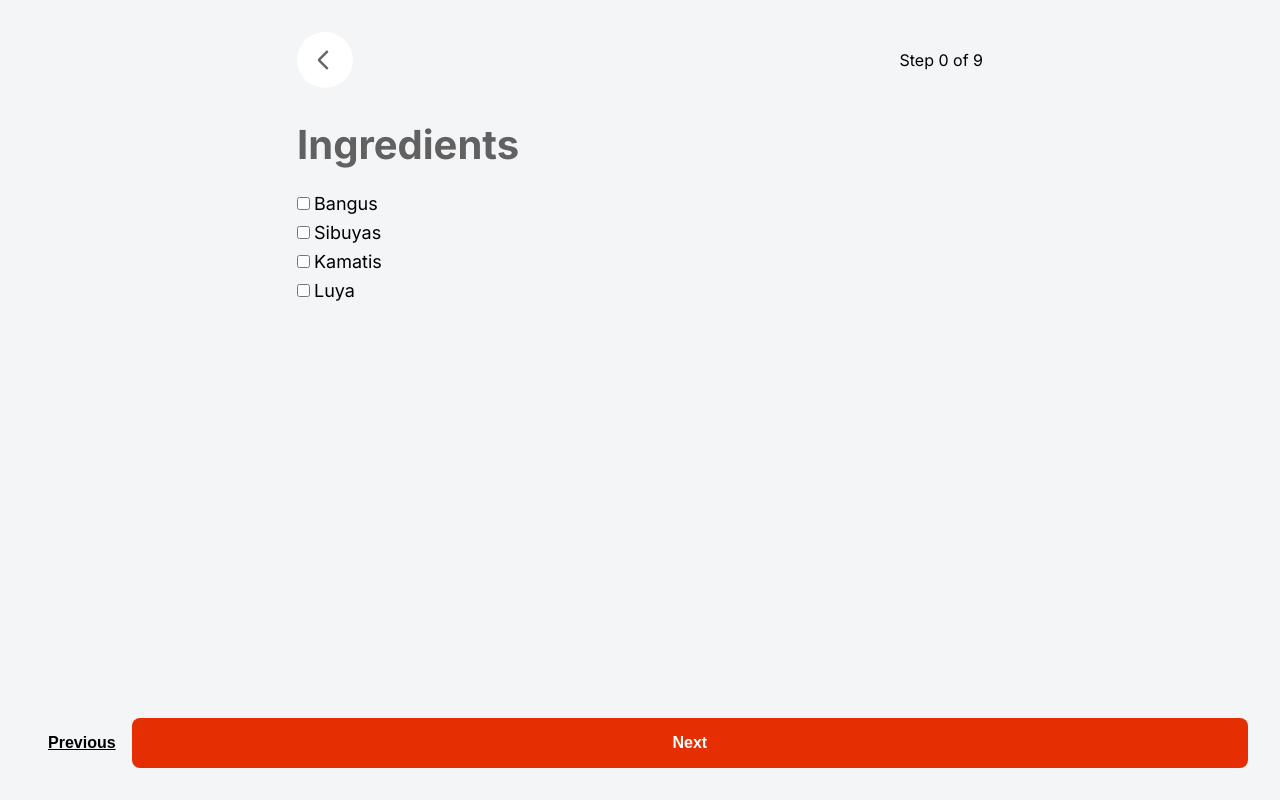
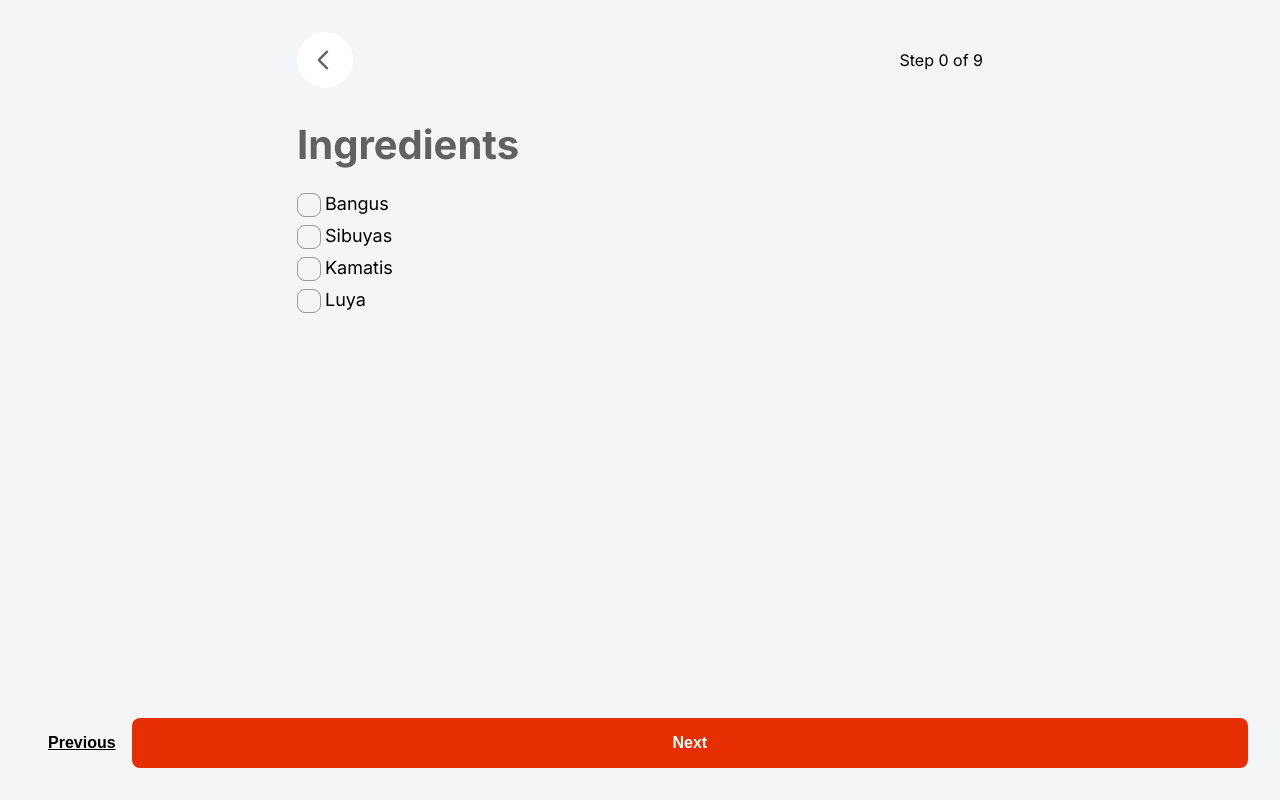
Before and after one commit to audemarsodato/ulalam, a React (Vite) app in the folder frontend/: page /cook/1 in a window 1280 px wide. Built offline with nearby package versions, Linux system fonts and the light colour scheme; a web font is replaced by a local one.

Commit message:
feat: Create custom checkbox component

```diff
--- /dev/null
+++ b/frontend/src/components/checkbox/CheckBox.css
@@ -0,0 +1,34 @@
+
+.checkbox__input {
+        display: none;
+}
+
+.checkbox__checkmark {
+        width: 24px;
+        height: 24px;
+
+        border: 1px solid #999;
+        border-radius: 8px;
+
+        display: flex;
+        align-items: center;
+        justify-content: center;
+}
+
+.checkbox__checkmark::after {
+        content: '';
+        display: none;
+}
+
+.checkbox__input:checked + .checkbox__checkmark::after {
+        content: 'check';
+        font-family: "Material Symbols Rounded";
+        display: block;
+        font-weight: 600;
+}
+
+.checkbox__input:checked + .checkbox__checkmark {
+        border: none;
+        background-color: rgba(0, 0, 0, 0);
+        color: var(--primary);
+}
--- /dev/null
+++ b/frontend/src/components/checkbox/CheckBox.jsx
@@ -0,0 +1,12 @@
+import './CheckBox.css'
+
+export default function CheckBox({ label, className }) {
+
+        return (
+                <label className={`checkbox ${className}`}>
+                        <input type="checkbox" className='checkbox__input' hidden/>
+                        <span className='material-symbols-rounded checkbox__checkmark'></span>
+                        <span className="checkbox__content">{label}</span>
+                </label>
+        )
+}
--- a/frontend/src/components/modal/Modal.css
+++ b/frontend/src/components/modal/Modal.css
@@ -20,6 +20,7 @@
 
         background-color: var(--bg);
         border-radius: 8px;
+        box-shadow: 0px 8px 22px 0px rgba(0,0,0,0.1);
 }
 
 .modal__body header {
@@ -30,7 +31,7 @@
 }
 
 .modal__title h1 {
-        font-size: var(--medium-header);
+        font-size: var(--text-size);
         opacity: 80%;
 }
 
--- a/frontend/src/components/ulam-cards/SpecialtyCard.jsx
+++ b/frontend/src/components/ulam-cards/SpecialtyCard.jsx
@@ -23,7 +23,7 @@ export default function SpecialtyCard({ ulamName, owner, timesCooked, imageURL }
                                 </div>
 
                                 <div className="cook-button">
-                                        <Link to={'cook/838iueirer'}>
+                                        <Link to={'/cook/838iueirer'}>
                                                 <span className="material-symbols-rounded">restaurant</span>
                                         </Link>
                                 </div>
--- a/frontend/src/index.css
+++ b/frontend/src/index.css
@@ -750,7 +750,7 @@ body {
 }
 
 .ulam-profile-page .section {
-        margin-top: 32px;
+        margin-top: 24px;
 }
 
 .ulam-profile-page .section h2 {
--- a/frontend/src/pages/cook-ulam/CookUlam.css
+++ b/frontend/src/pages/cook-ulam/CookUlam.css
@@ -66,6 +66,10 @@
         font-size: 18px;
         display: flex;
         gap: 4px;
+}
+
+.ingredients-checklist .ingredients-container .checkbox__input:checked ~ .checkbox__content {
+        text-decoration: line-through;
 }
 
 .step {
--- a/frontend/src/pages/cook-ulam/components/IngredientsList.jsx
+++ b/frontend/src/pages/cook-ulam/components/IngredientsList.jsx
@@ -1,12 +1,11 @@
 import '../CookUlam.css'
+
+import CheckBox from '../../../components/checkbox/Checkbox'
 
 export default function IngredientsList({ ingredients }) {
 
         const displayIngredients = ingredients.map(ingredient => (
-                <label className='ingredient'>
-                        <input type="checkbox"/>
-                        {ingredient}
-                </label>
+                <CheckBox label={ingredient} className={'ingredient'}/>
         ))
 
         return (
--- a/frontend/src/pages/user-profile/UserProfile.jsx
+++ b/frontend/src/pages/user-profile/UserProfile.jsx
@@ -1,4 +1,5 @@
-import { act, useState } from 'react'
+import { useState } from 'react'
+import { useNavigate } from 'react-router-dom'
 
 import './UserProfile.css'
 
@@ -9,7 +10,8 @@ import Modal from "../../components/modal/Modal"
 import UserCard from '../../components/UserCard'
 
 export default function UserProfile() {
-        const currentUser = 'audemarsodato'
+        const navigate = useNavigate()
+        const currentUser = 'not audemarsodato'
         const usersProfile = 'audemarsodato'
         const isOwnProfile = currentUser === usersProfile
         const [ isFollowing, setIsFollowing ] = useState(false)
@@ -103,7 +105,7 @@ export default function UserProfile() {
                         {isOwnProfile &&
                                 <section className="more-actions section">
                                         <button onClick={() => setActiveModal('bookmarks')} className='more-actions__bookmark'>Bookmarks</button> {/* opens modal */}
-                                        <button >Cooking History</button>
+                                        <button onClick={() => navigate('/cook/history')}>Cooking History</button>
                                         {/* <button className='danger-button'>Delete account</button> */}
                                         <button className='logout-button danger-button'>Log out</button>
                                 </section>
```
